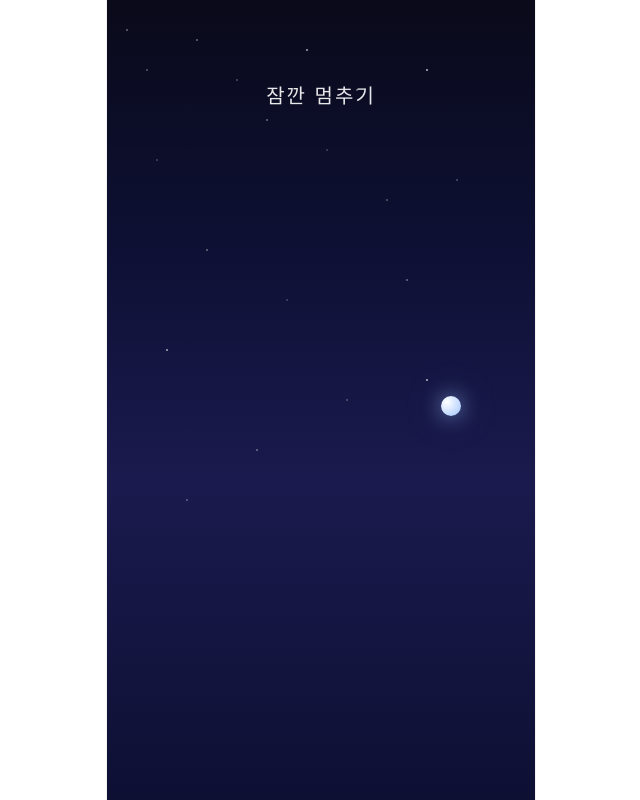
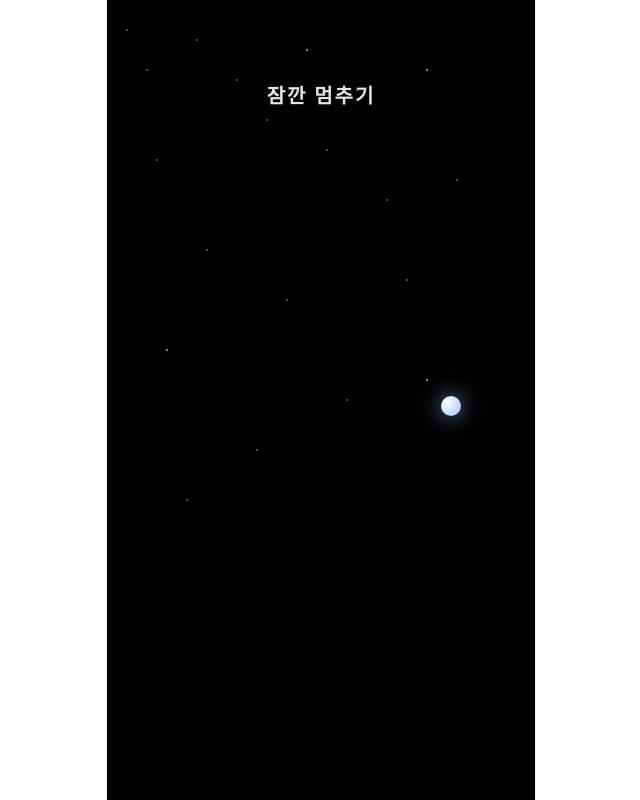
Before and after one commit to Melonisjy/InUs, a Next.js app: page /now/breathing in a window 1280 px wide. Shown: the whole page, without its empty margins (319-959 px from the left). Built offline with nearby package versions, Linux system fonts and the light colour scheme.

Commit message:
style: 배경색 및 텍스트 두께 수정

```diff
--- a/app/now/breathing/BreathingPage.module.css
+++ b/app/now/breathing/BreathingPage.module.css
@@ -11,20 +11,14 @@
   flex-direction: column;
   height: 100%;
 
-  /* 우주 배경 */
-  background: linear-gradient(
-    180deg,
-    #0a0a1a 0%,
-    #0d1033 30%,
-    #1a1a4e 60%,
-    #0d1033 100%
-  );
+  /* 검정 배경 */
+  background: #000000;
   color: #ffffff;
   overflow: hidden;
   position: relative;
 }
 
-/* 별 효과 */
+/* 흰색 별 효과 */
 .breathingScreen::before {
   content: '';
   position: absolute;
@@ -33,26 +27,26 @@
   right: 0;
   bottom: 0;
   background-image:
-    radial-gradient(1px 1px at 20px 30px, white, transparent),
-    radial-gradient(1px 1px at 40px 70px, rgba(255, 255, 255, 0.8), transparent),
-    radial-gradient(1px 1px at 50px 160px, rgba(255, 255, 255, 0.6), transparent),
-    radial-gradient(1px 1px at 90px 40px, white, transparent),
-    radial-gradient(1px 1px at 130px 80px, rgba(255, 255, 255, 0.7), transparent),
-    radial-gradient(1px 1px at 160px 120px, white, transparent),
-    radial-gradient(1.5px 1.5px at 200px 50px, rgba(255, 255, 255, 0.9), transparent),
-    radial-gradient(1px 1px at 220px 150px, rgba(255, 255, 255, 0.6), transparent),
-    radial-gradient(1px 1px at 250px 90px, white, transparent),
-    radial-gradient(1px 1px at 280px 200px, rgba(255, 255, 255, 0.8), transparent),
-    radial-gradient(1.5px 1.5px at 320px 70px, white, transparent),
-    radial-gradient(1px 1px at 350px 180px, rgba(255, 255, 255, 0.7), transparent),
-    radial-gradient(1px 1px at 100px 250px, white, transparent),
-    radial-gradient(1px 1px at 180px 300px, rgba(255, 255, 255, 0.6), transparent),
-    radial-gradient(1.5px 1.5px at 60px 350px, rgba(255, 255, 255, 0.9), transparent),
-    radial-gradient(1px 1px at 300px 280px, white, transparent),
-    radial-gradient(1px 1px at 240px 400px, rgba(255, 255, 255, 0.7), transparent),
-    radial-gradient(1px 1px at 150px 450px, white, transparent),
-    radial-gradient(1px 1px at 80px 500px, rgba(255, 255, 255, 0.8), transparent),
-    radial-gradient(1.5px 1.5px at 320px 380px, white, transparent);
+    radial-gradient(1px 1px at 20px 30px, #ffffff, transparent),
+    radial-gradient(1px 1px at 40px 70px, #ffffff, transparent),
+    radial-gradient(1px 1px at 50px 160px, #ffffff, transparent),
+    radial-gradient(1px 1px at 90px 40px, #ffffff, transparent),
+    radial-gradient(1px 1px at 130px 80px, #ffffff, transparent),
+    radial-gradient(1px 1px at 160px 120px, #ffffff, transparent),
+    radial-gradient(1.5px 1.5px at 200px 50px, #ffffff, transparent),
+    radial-gradient(1px 1px at 220px 150px, #ffffff, transparent),
+    radial-gradient(1px 1px at 250px 90px, #ffffff, transparent),
+    radial-gradient(1px 1px at 280px 200px, #ffffff, transparent),
+    radial-gradient(1.5px 1.5px at 320px 70px, #ffffff, transparent),
+    radial-gradient(1px 1px at 350px 180px, #ffffff, transparent),
+    radial-gradient(1px 1px at 100px 250px, #ffffff, transparent),
+    radial-gradient(1px 1px at 180px 300px, #ffffff, transparent),
+    radial-gradient(1.5px 1.5px at 60px 350px, #ffffff, transparent),
+    radial-gradient(1px 1px at 300px 280px, #ffffff, transparent),
+    radial-gradient(1px 1px at 240px 400px, #ffffff, transparent),
+    radial-gradient(1px 1px at 150px 450px, #ffffff, transparent),
+    radial-gradient(1px 1px at 80px 500px, #ffffff, transparent),
+    radial-gradient(1.5px 1.5px at 320px 380px, #ffffff, transparent);
   pointer-events: none;
 }
 
@@ -67,7 +61,7 @@
 .guideText {
   text-align: center;
   font-size: 20px;
-  font-weight: 300;
+  font-weight: 700;
   letter-spacing: 2px;
   color: rgba(255, 255, 255, 0.9);
 }
```
